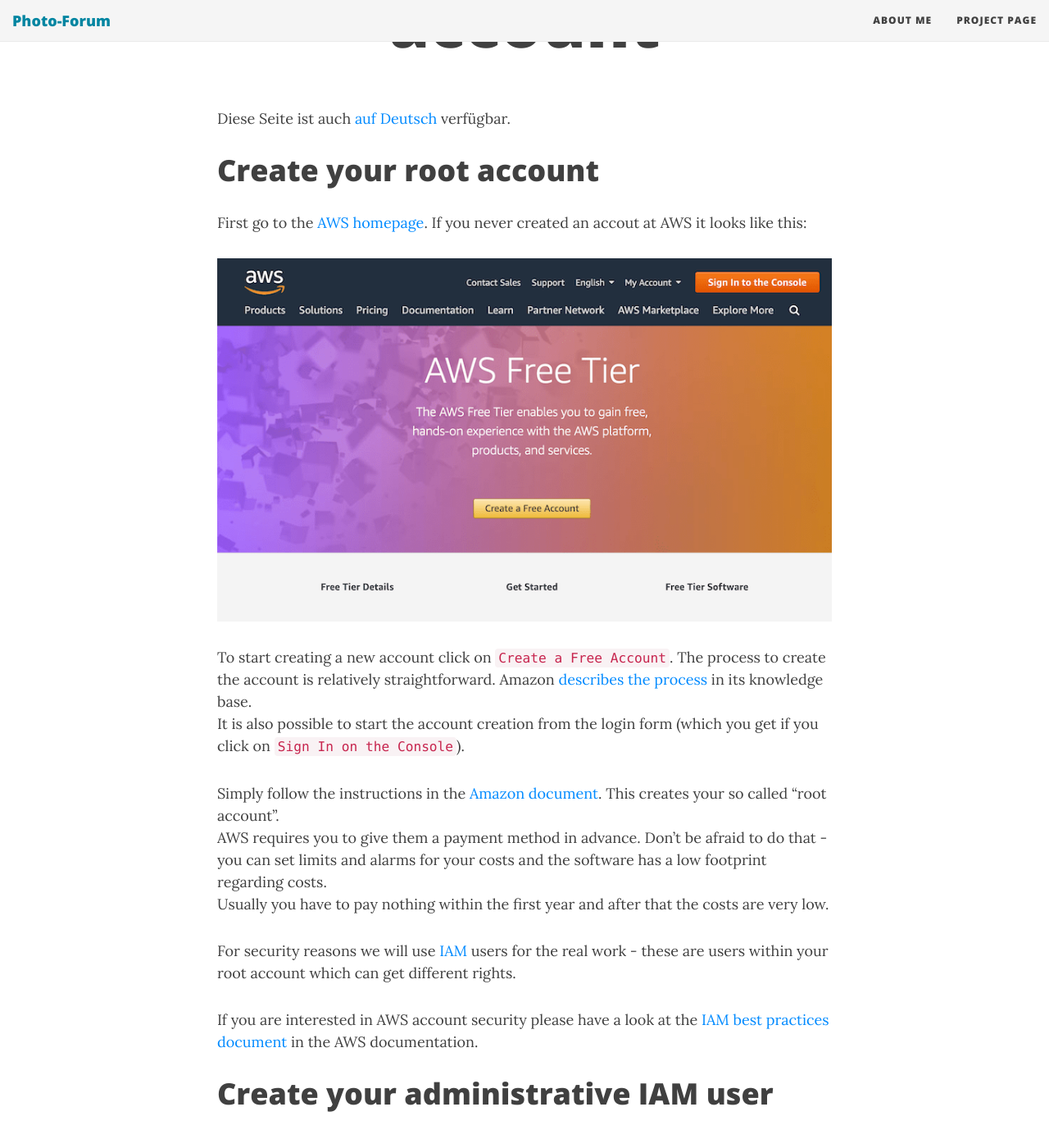
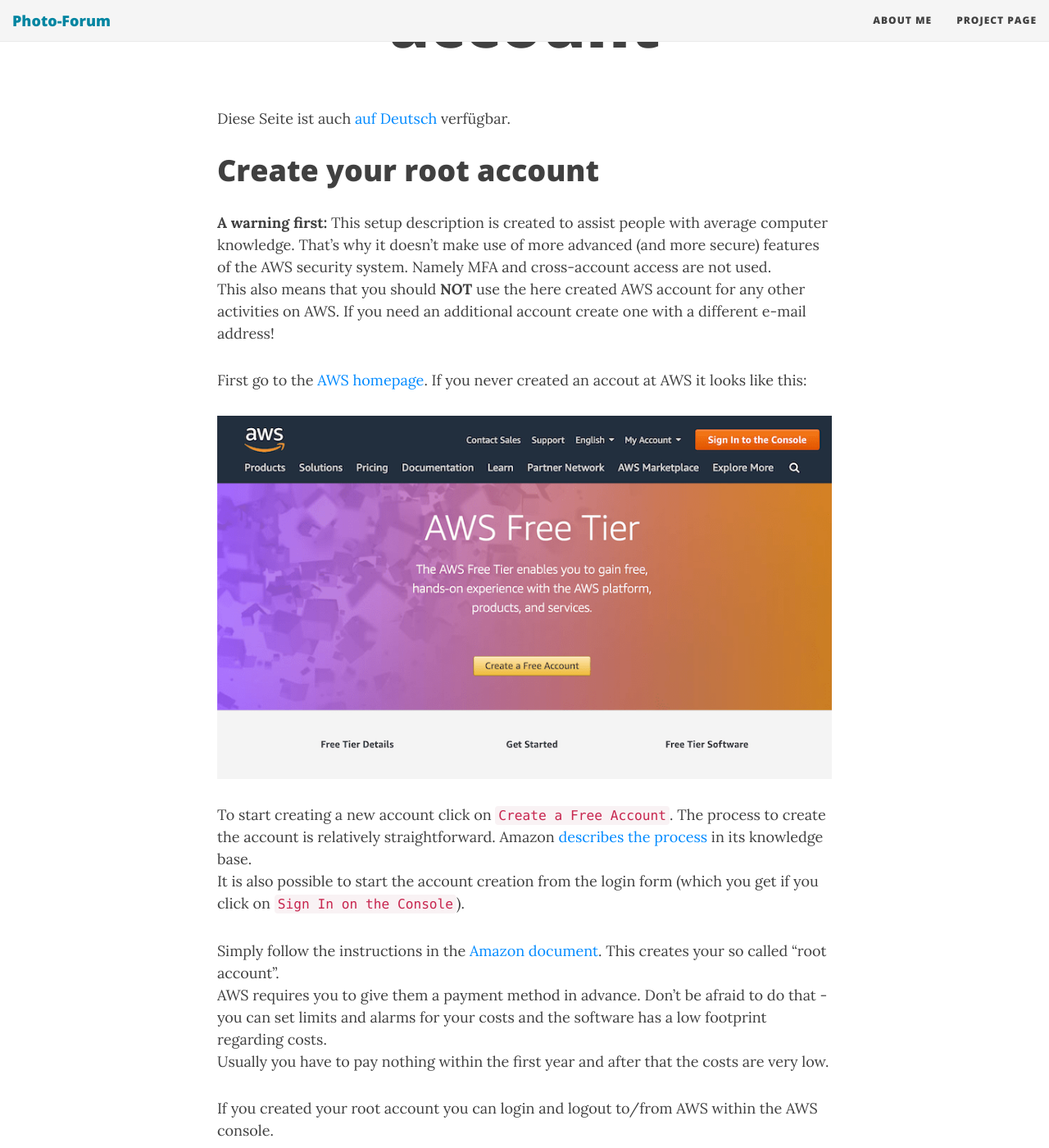
Before and after one commit to MiriamPapp/photo-forum, a Jekyll site: the page built from docs/awssetup.md, in a window 1280 px wide and 1400 px high, scrolled down 323 px. Shown: the whole window at 82% size. Built offline with Jekyll 4.4.1, drawn with Linux system fonts in a browser that asks for light colours; nearby versions of some CDN libraries; some of the changed text lies outside the part shown.

Commit message:
more words about IAM users (English)

```diff
--- a/docs/awssetup.md
+++ b/docs/awssetup.md
@@ -5,6 +5,14 @@
 Diese Seite ist auch [auf Deutsch](../awssetup_de) verfügbar.
 
 # Create your root account
+
+**A warning first:** This setup description is created to assist people with
+average computer knowledge. That's why it doesn't make use of more advanced
+(and more secure) features of the AWS security system. Namely MFA and
+cross-account access are not used.
+This also means that you should **NOT** use the here created AWS account for
+any other activities on AWS. If you need an additional account create one with
+a different e-mail address!
 
 First go to the [AWS homepage](https://aws.amazon.com/free/). If you never
 created an accout at AWS it looks like this:
@@ -26,10 +34,16 @@
 Usually you have to pay nothing within the first year and after that the costs
 are very low.
 
+If you created your root account you can login and logout to/from AWS within the AWS console.
+
+# IAM users
+
 For security reasons we will use
 [IAM](https://docs.aws.amazon.com/IAM/latest/UserGuide/introduction.html)
 users for the real work - these are
-users within your root account which can get different rights.
+users within your root account which can get different rights. So you can create users
+with admin rights, users with moderator rights, ordinary users and so on. These IAM users
+are no "real" AWS users - think of them as users in a sub-system of your AWS-root account.
 
 If you are interested in AWS account security please
 have a look at the
```
Also changed, not shown: other parts of docs/awssetup.md (+2 -0 lines).
